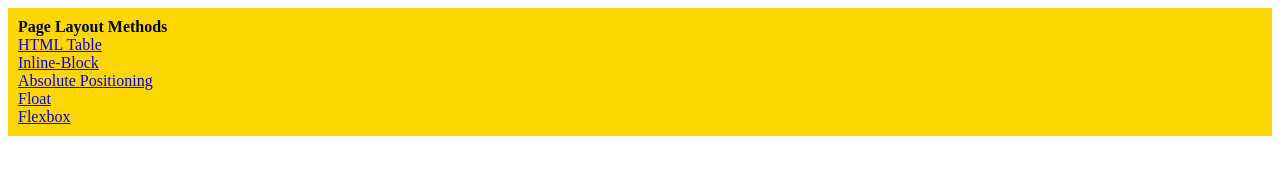
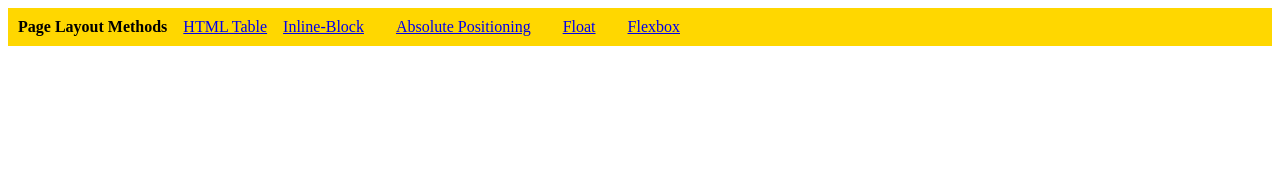
Before and after one commit to IvoSa92/Web-Development-Bootcamp-2023, a plain HTML site: page 9.0 Display Flex/index.html in a window 1280 px wide. Drawn offline with Linux system fonts and the light colour scheme.

Commit message:
finished display:flex

```diff
--- a/9.0 Display Flex/index.html
+++ b/9.0 Display Flex/index.html
@@ -19,6 +19,8 @@
     .container {
       padding: 10px;
       background-color: gold;
+      display: flex;
+      gap: 1rem;
     }
 
   </style>
```
